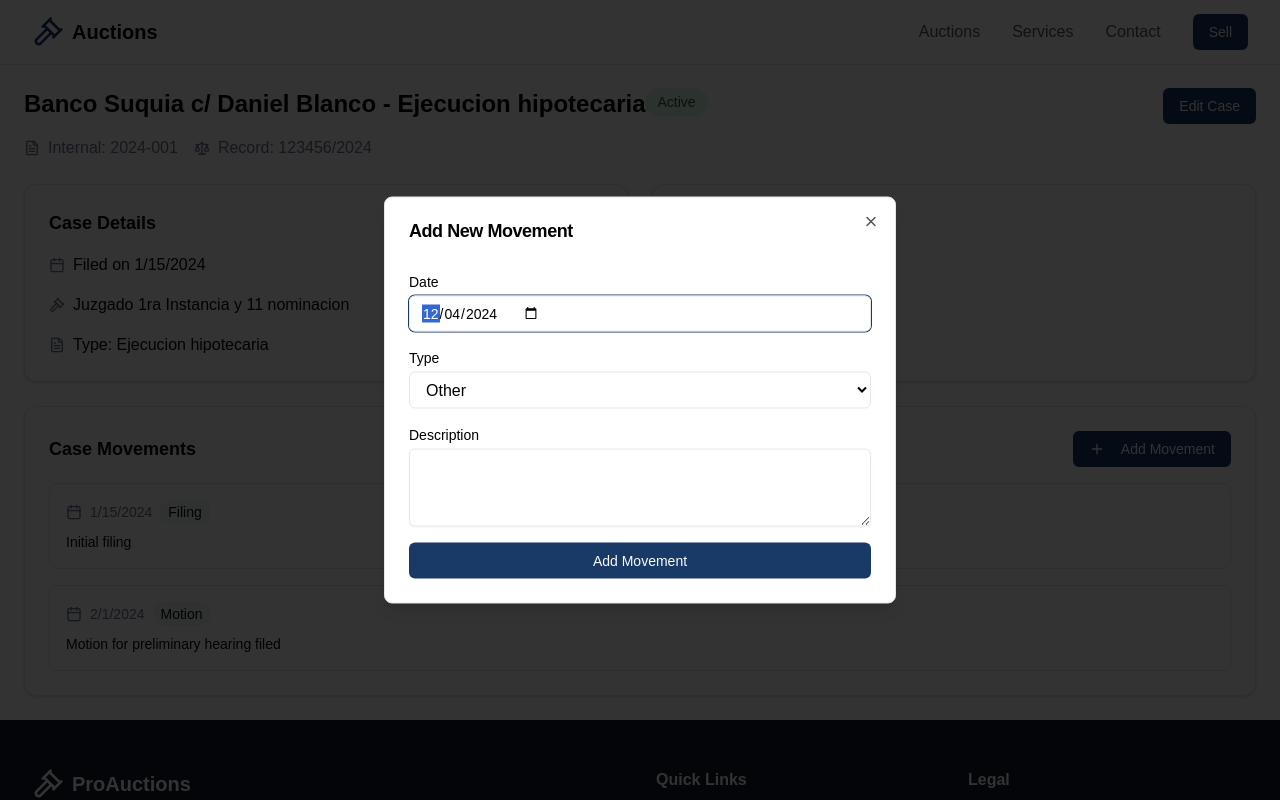
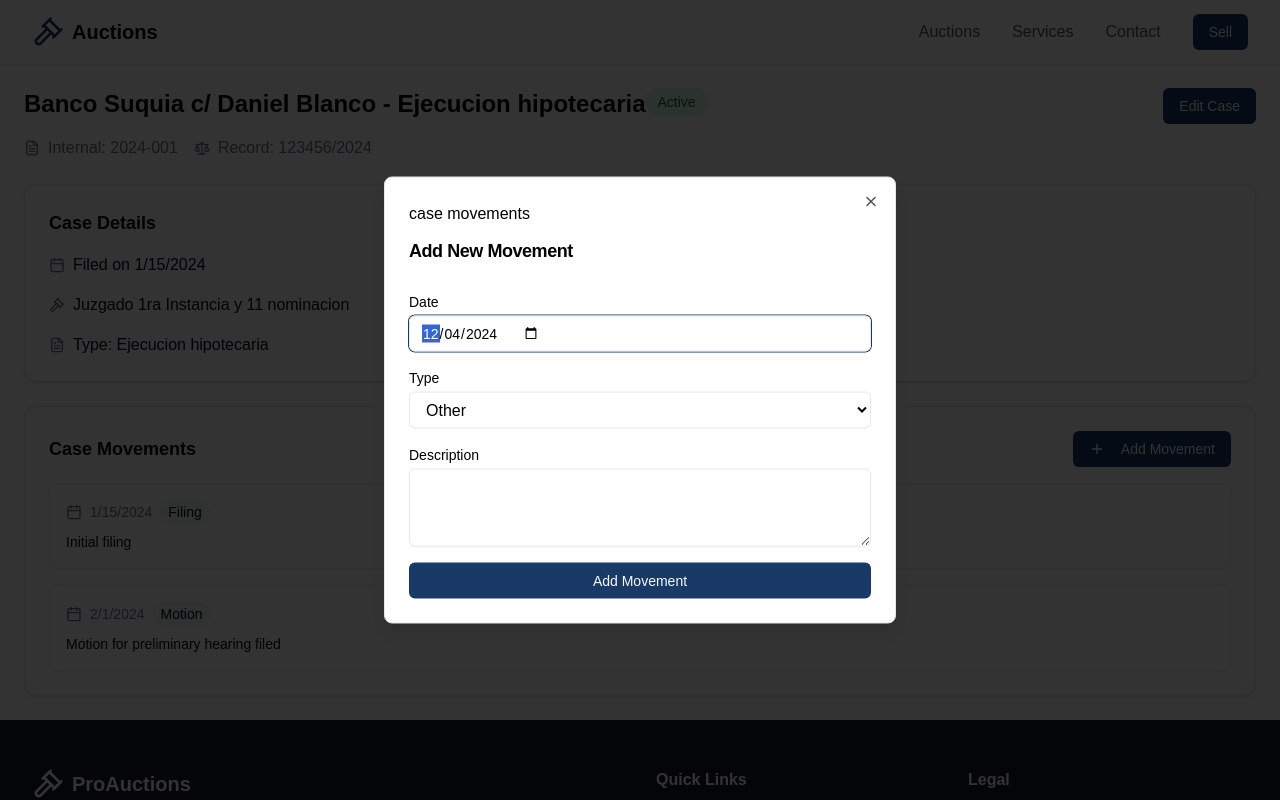
Before and after one commit to gonferreyra/auctioneers-website, a Next.js app: page /dashboard/cases/1 in a window 1280 px wide. Both pictures are taken after a click on the button "Add Movement". Shown: the top 800 px of the page. Built offline with nearby package versions, Linux system fonts and the light colour scheme.

Commit message:
fix shadcn warning on dialog not having a description

```diff
--- a/src/components/dashboard/cases/case-movements.tsx
+++ b/src/components/dashboard/cases/case-movements.tsx
@@ -14,6 +14,7 @@ import {
 } from '@/components/ui/dialog';
 import { Plus, Calendar } from 'lucide-react';
 import type { Case, CaseMovement } from '@/types/case';
+import { DialogDescription } from '@radix-ui/react-dialog';
 
 interface CaseMovementsProps {
   caseData: Case;
@@ -49,7 +50,8 @@ export default function CaseMovements({ caseData }: CaseMovementsProps) {
               Add Movement
             </Button>
           </DialogTrigger>
-          <DialogContent>
+          <DialogContent aria-describedby="case-movements">
+            <DialogDescription>case movements</DialogDescription>
             <DialogHeader>
               <DialogTitle>Add New Movement</DialogTitle>
             </DialogHeader>
```
